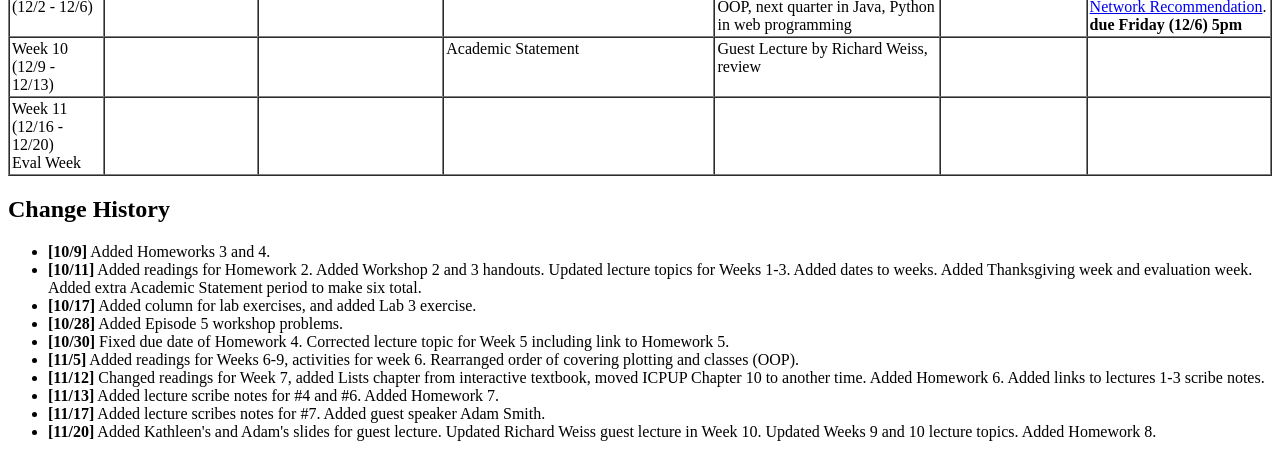
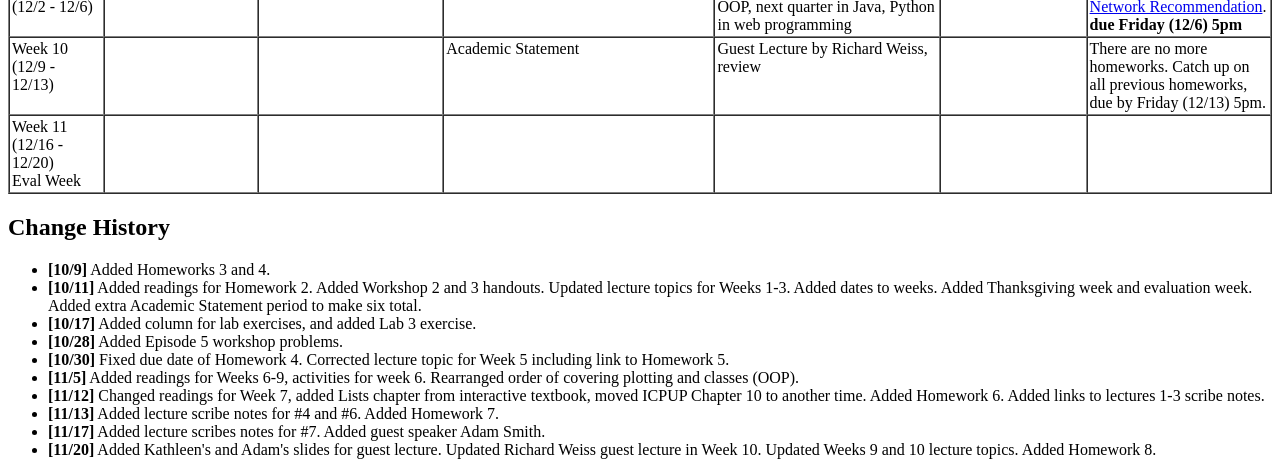
Before and after one commit to Stubbycat85/csf-2, a plain HTML site: page web/prog1-calendar.html in a window 1280 px wide. Shown: the part 1386-1861 px from the top of the page. Drawn offline with Linux system fonts and the light colour scheme.

Commit message:
Added homework 9.

```diff
--- a/web/prog1-calendar.html
+++ b/web/prog1-calendar.html
@@ -148,7 +148,7 @@ ICPUP Section 6.2.1 (Learning to Debug)</td>
 <td valign="top">Academic Statement<br></td>
 <td valign="top">Guest Lecture by Richard Weiss, review</td>
 <td valign="top"><br></td>
-<td valign="top"><br></td>
+<td valign="top">There are no more homeworks. Catch up on all previous homeworks, due by Friday (12/13) 5pm.<br></td>
 </tr>
 <tr>
 <td valign="top">Week 11<br/>(12/16 - 12/20)<br/>Eval Week</td>
```
